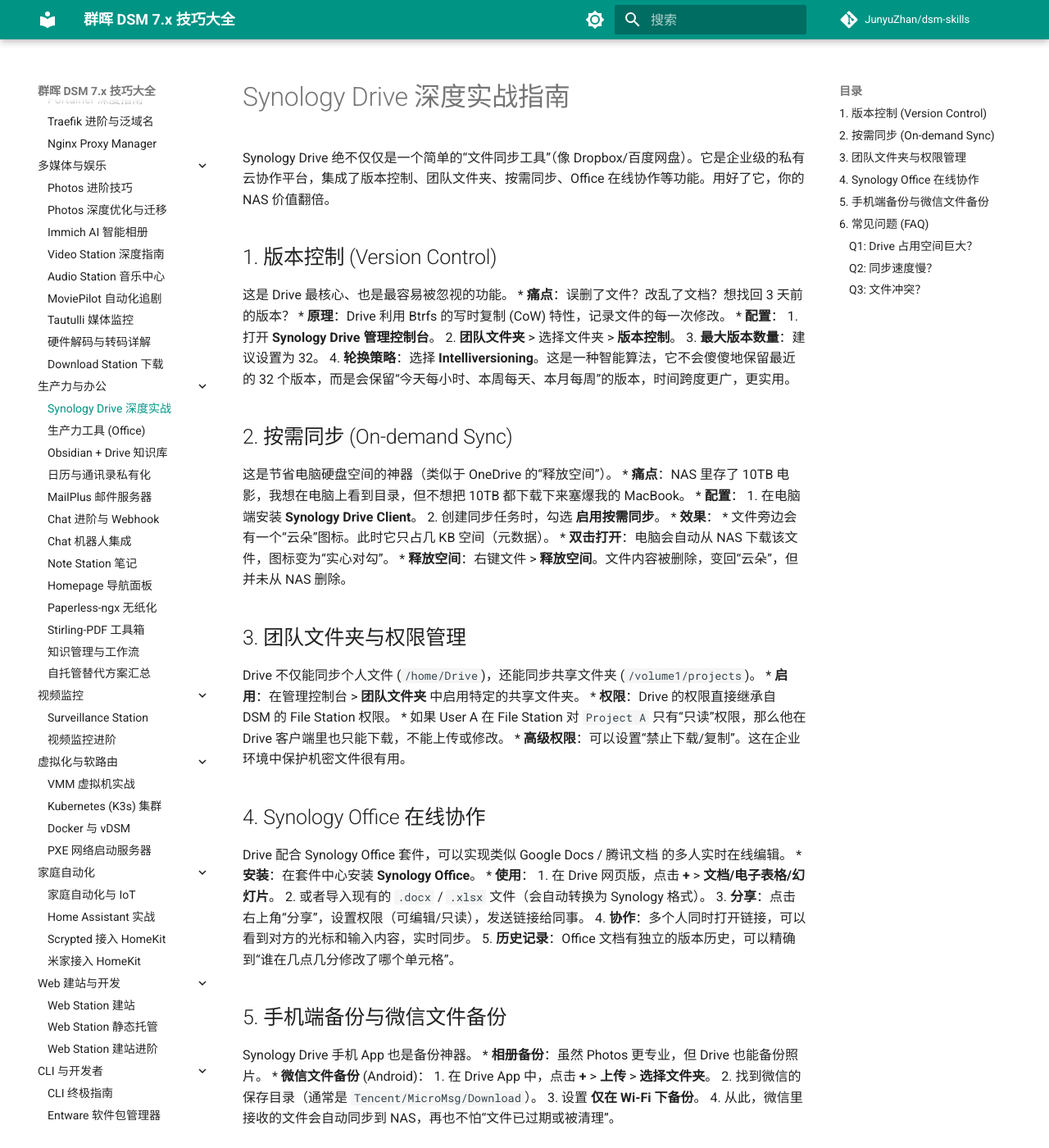
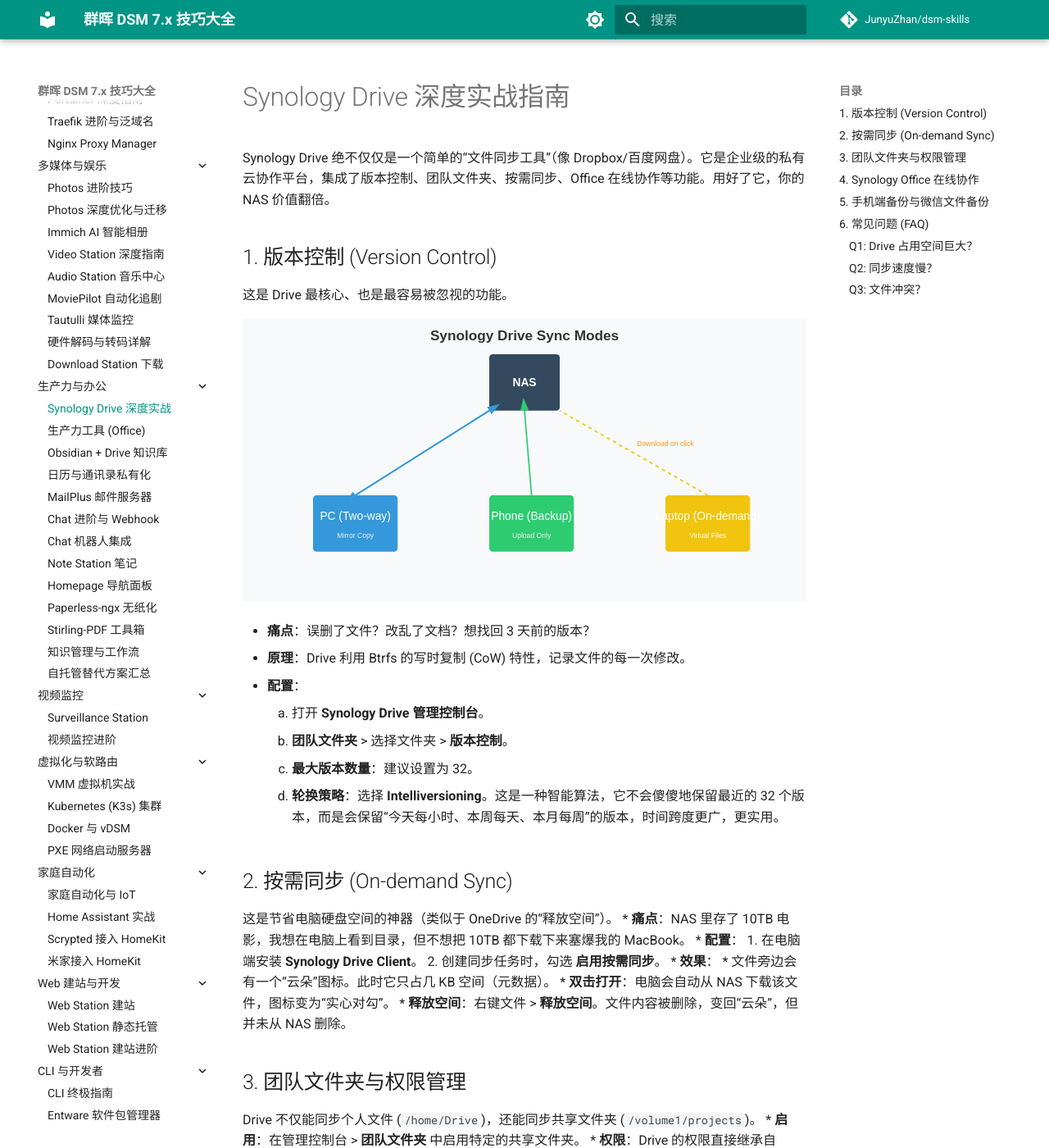
Before and after one commit to JunyuZhan/dsm-skills, an MkDocs documentation site: the page built from docs/productivity/drive-deep-dive.md, in a window 1280 px wide and 1400 px high. Shown: the whole window at 82% size. Built offline with MkDocs 1.6.1 and Material for MkDocs 9.7.7, drawn with Linux system fonts in a browser that asks for light colours; comment, search, counter and statistics services are not loaded.

Commit message:
Enhance docs with SVG diagrams for Cloudflare Tunnel, Drive, and VMM

```diff
--- a/docs/productivity/drive-deep-dive.md
+++ b/docs/productivity/drive-deep-dive.md
@@ -5,6 +5,9 @@
 ## 1. 版本控制 (Version Control)
 
 这是 Drive 最核心、也是最容易被忽视的功能。
+
+![Synology Drive 同步模式](../images/drive_sync_modes.svg)
+
 *   **痛点**：误删了文件？改乱了文档？想找回 3 天前的版本？
 *   **原理**：Drive 利用 Btrfs 的写时复制 (CoW) 特性，记录文件的每一次修改。
 *   **配置**：
```
Also changed, not shown: docs/network/cloudflare-tunnel.md (+2 -0 lines), docs/virtualization/vmm-guide.md (+3 -0 lines), docs/images/cf_tunnel_flow.svg (added), docs/images/drive_sync_modes.svg (added), docs/images/vmm_network.svg (added).
